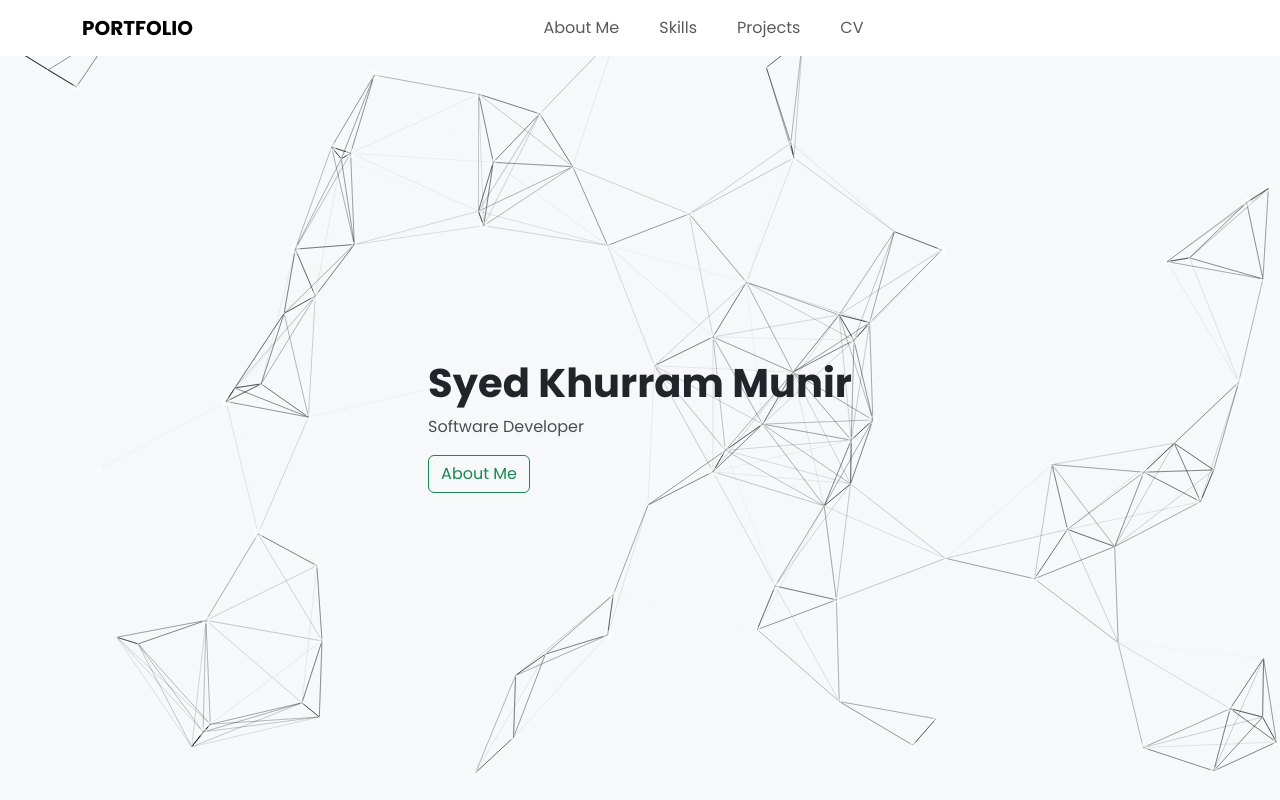
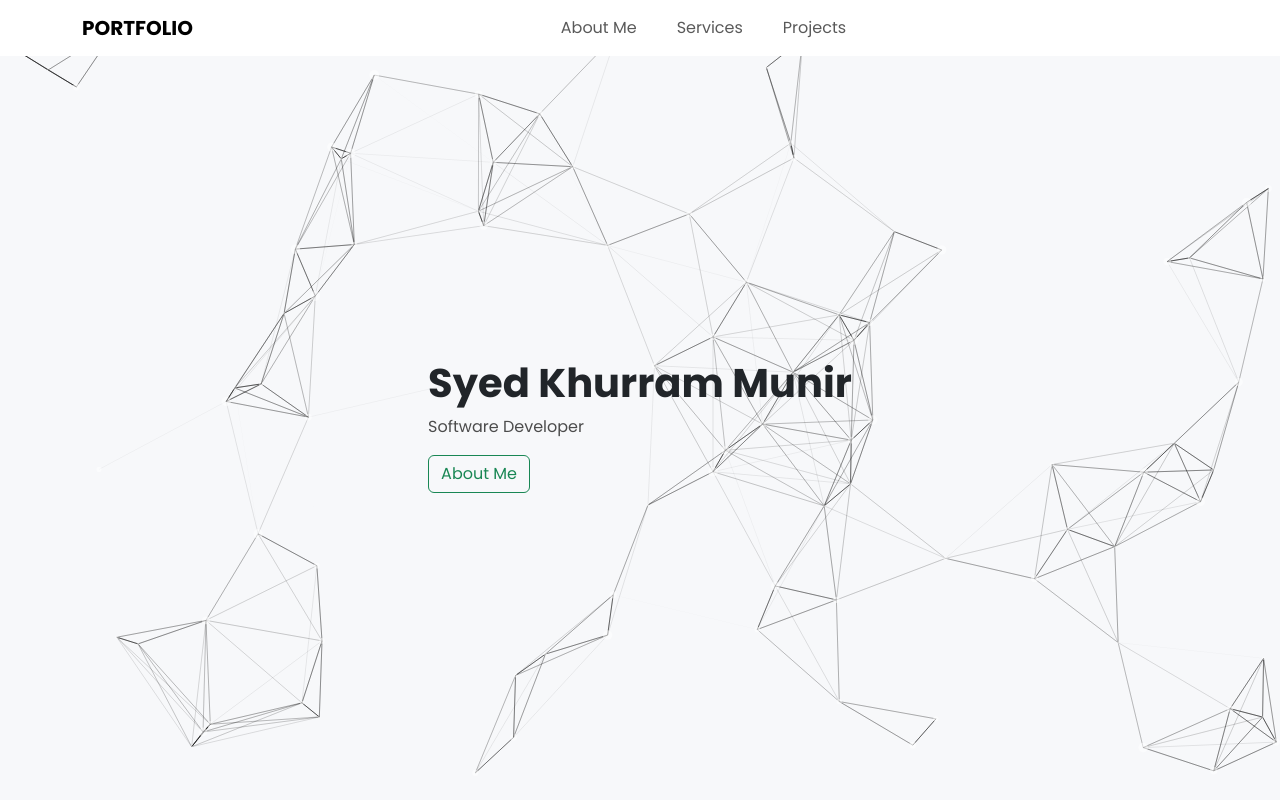
Before and after one commit to KhurramMunir95/portfolio_inc, a React (Vite) app: page / in a window 1280 px wide. Shown: the top 800 px of the page. Built offline with nearby package versions, Linux system fonts and the light colour scheme.

Commit message:
navigationlinks added + css changes

```diff
--- a/src/App.css
+++ b/src/App.css
@@ -19,6 +19,10 @@
   --body-bg: #f7f8fa;
   --navbar-bg: #ffffff;
   --text-color: #4c4c4c;
+}
+
+html {
+  scroll-behavior: smooth;
 }
 
 body {
--- a/src/Pages/Home.jsx
+++ b/src/Pages/Home.jsx
@@ -73,7 +73,7 @@ const Home = () => {
     <Container>
       <Banner title='Syed Khurram Munir' subTitle='Software Developer' />
       <TextWithImage id="about-me" content={aboutContent} imgSrc={profilePic} justifyContent='center' alignment='center' />
-      <section className='section services-section'>
+      <section className='section services-section' id="services">
         <h2 className='text-center'>Services</h2>
         <Row>
         {
@@ -85,7 +85,7 @@ const Home = () => {
         }
         </Row>
       </section>
-      <section className='section projects-section'>
+      <section className='section projects-section' id="projects">
         <h2 className='text-center'>Projects</h2>
         <Row>
         {
--- a/src/components/Navigation.jsx
+++ b/src/components/Navigation.jsx
@@ -9,10 +9,9 @@ const Navigation = () => {
           <Navbar.Toggle aria-controls="basic-navbar-nav" />
           <Navbar.Collapse id="basic-navbar-nav">
             <Nav className="m-auto gap-4">
-              <Nav.Link href="#home">About Me</Nav.Link>
-              <Nav.Link href="#link">Skills</Nav.Link>
-              <Nav.Link href="#link">Projects</Nav.Link>
-              <Nav.Link href="#link">CV</Nav.Link>
+              <Nav.Link href="#about-me">About Me</Nav.Link>
+              <Nav.Link href="#services">Services</Nav.Link>
+              <Nav.Link href="#projects">Projects</Nav.Link>
             </Nav>
           </Navbar.Collapse>
         </Container>
```
